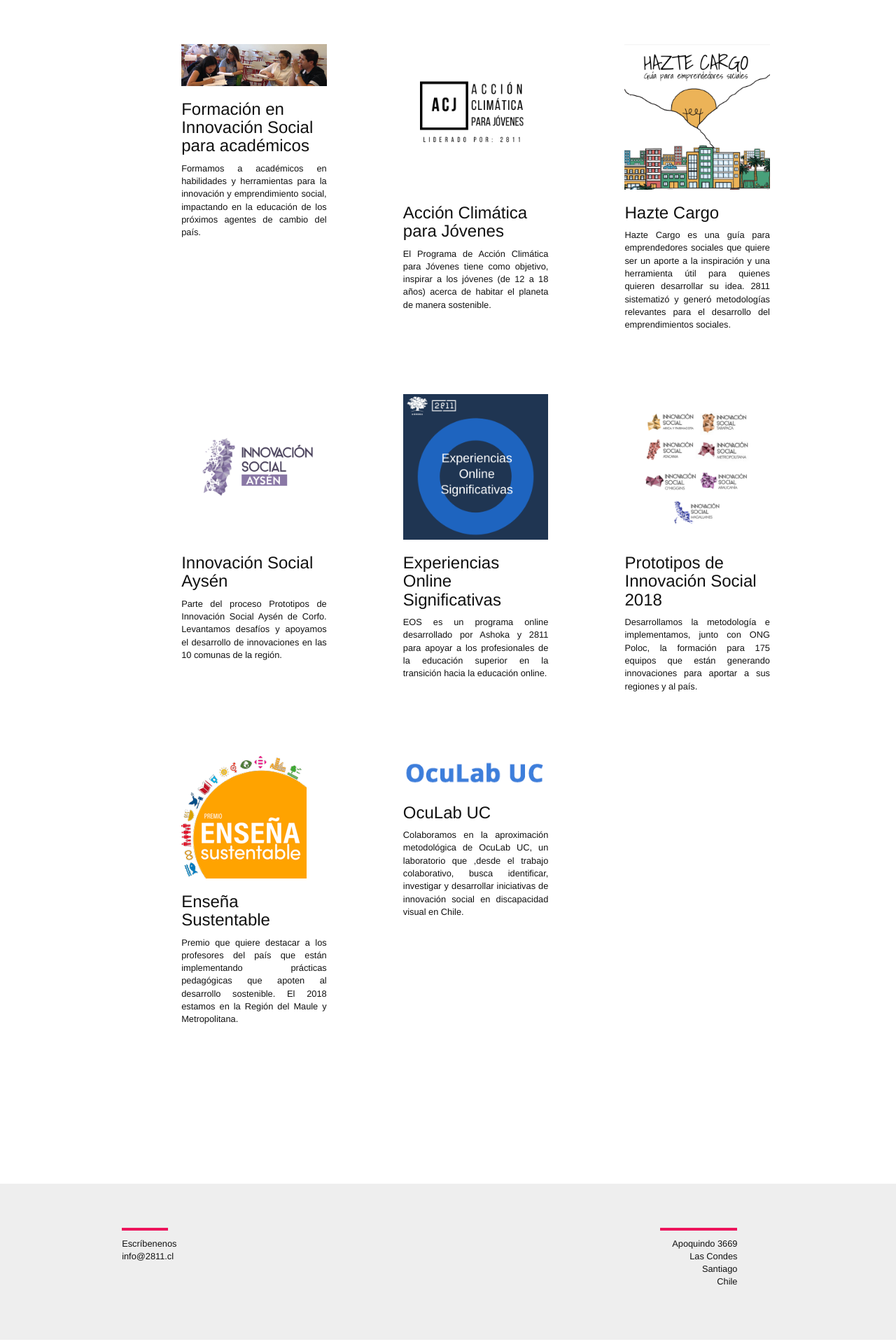
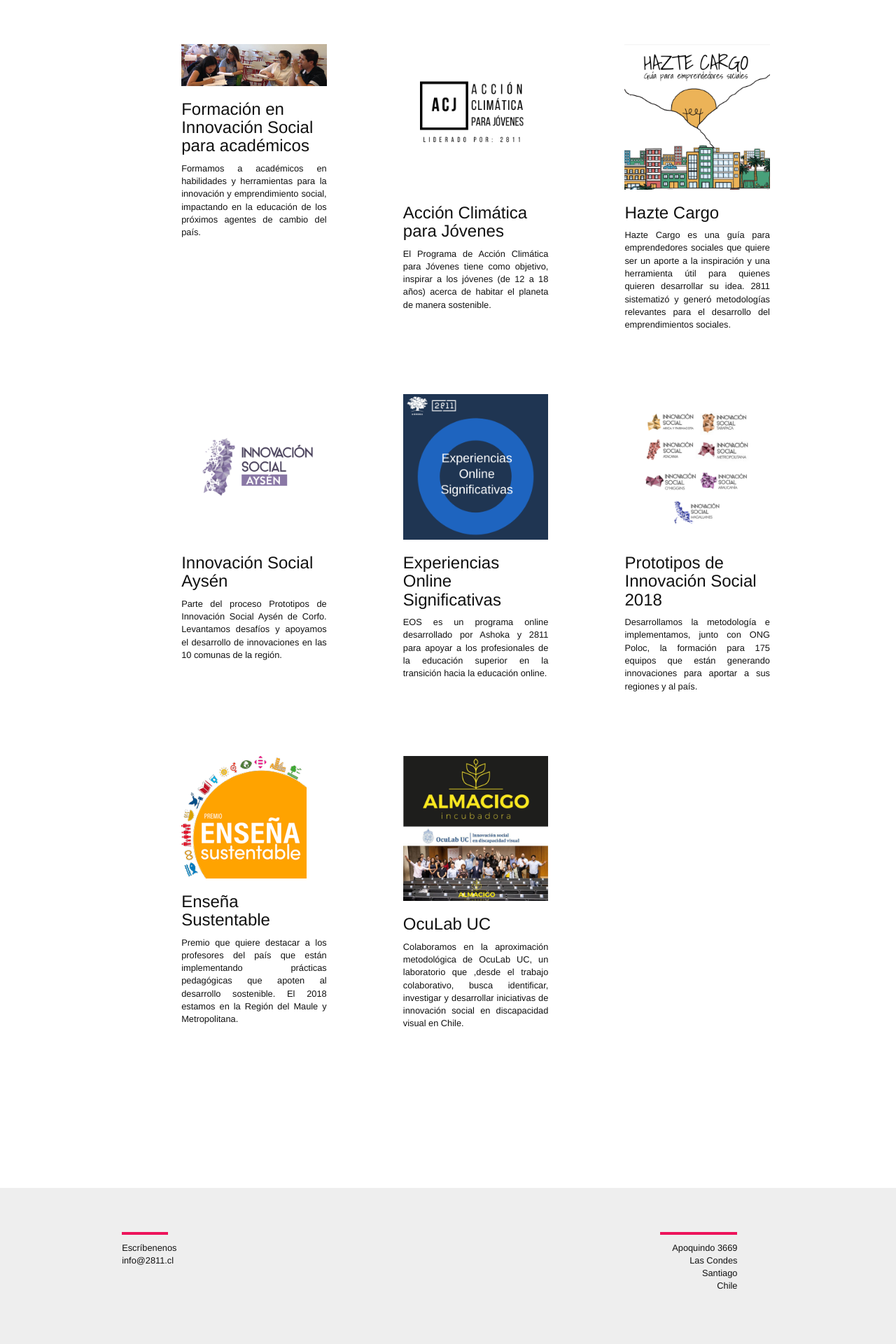
Before and after one commit to 2811Chile/2811Chile.github.io, a Jekyll site: the page built from trabajos.md, in a window 1280 px wide. Shown: the part 894-2814 px from the top of the page at 70% size. Built offline with Jekyll 4.4.1, drawn with Linux system fonts in a browser that asks for light colours; nearby versions of some CDN libraries; some web fonts are replaced.

Commit message:
Updated 20oculab Uc

```diff
--- a/_proyectos/20oculab-uc.markdown
+++ b/_proyectos/20oculab-uc.markdown
@@ -4,7 +4,7 @@
 position: 2
 nombre: OcuLab UC
 link: false
-imagen: "/uploads/Captura%20de%20pantalla%202017-02-04%2018.43.18.png"
+imagen: "/uploads/Almacigo.jpg"
 ---
 
 Colaboramos en la aproximación metodológica de OcuLab UC, un laboratorio que ,desde el trabajo colaborativo, busca identificar, investigar y desarrollar iniciativas de innovación social en discapacidad visual en Chile.
```
